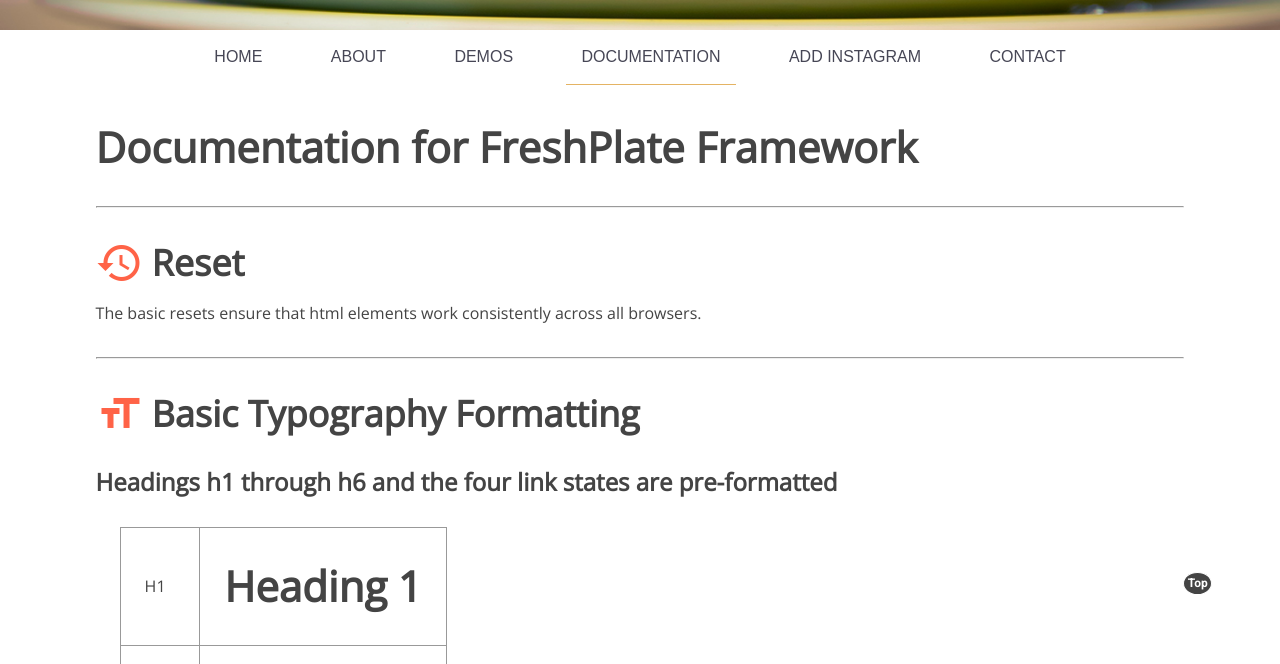
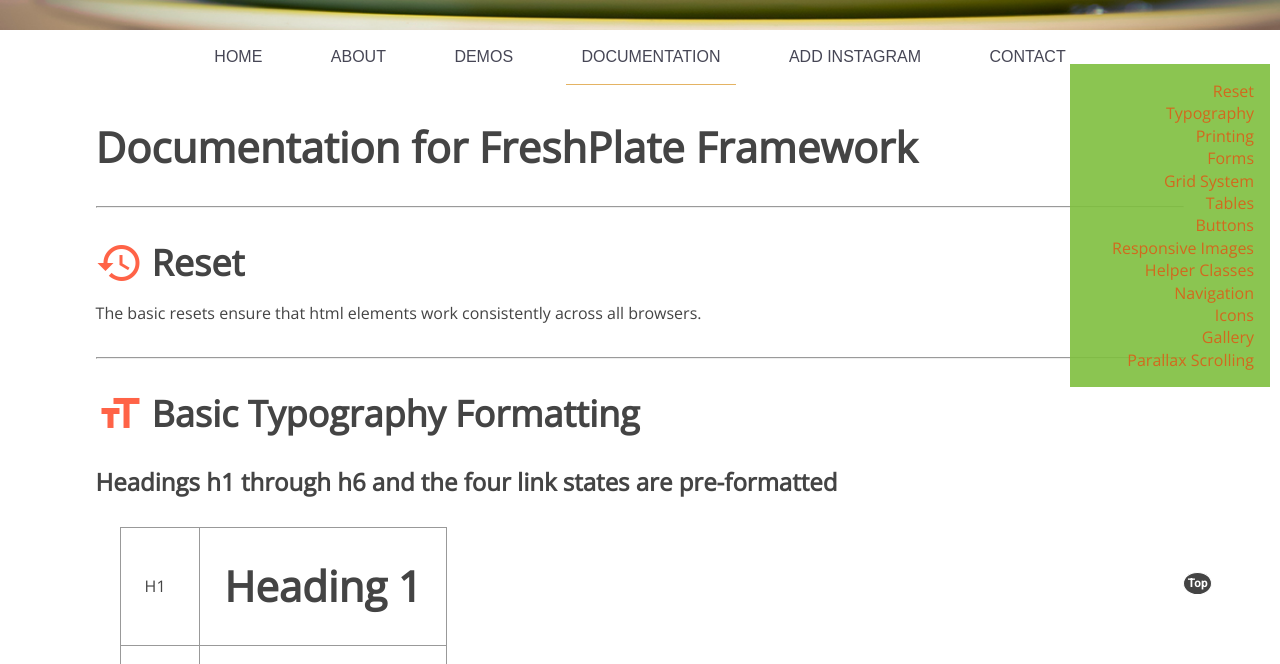
Before and after one commit to uspsureshot/FreshPlate-Web, a plain HTML site: page pages/documents.html in a window 1280 px wide. Shown: the part 136-800 px from the top of the page. Drawn offline with nearby package versions, Linux system fonts and the light colour scheme; a web font is replaced by a local one.

Commit message:
added toc to doc page

```diff
--- a/css/mystyles.css
+++ b/css/mystyles.css
@@ -70,6 +70,13 @@ footer h6 {
 .demo {
 	margin-top: 12px;
 }
+.doc-toc {
+  margin: 0 auto;
+}
+.doc-toc ul {
+  padding: 1em;
+  max-width: 350px;
+}
 .hm {
     margin-left: 1.5rem;
 }
@@ -108,3 +115,16 @@ footer h6 {
 .wide {
 	width: 100%;
 }
+@media screen and (min-width: 768px){
+  .doc-toc h2 {
+    display: none;
+  }
+  .doc-toc {
+    top: 200px;
+    right: 10px;
+    position: fixed;
+    width: 200px;
+    text-align: right;
+    background-color: rgba(127, 191, 63, 0.9);
+  }
+}
--- a/pages/documents.html
+++ b/pages/documents.html
@@ -44,14 +44,33 @@
         <h1>Documentation for FreshPlate Framework</h1>
     </header>
 	<hr>
+
+    <section class="doc-toc">
+      <h2><span class="material-icons mainDocs">toc</span>Table of Contents</h2>
+      <ul>
+        <li><a href="#reset">Reset</a></li>
+        <li><a href="#type">Typography</a></li>
+        <li><a href="#printer">Printing</a></li>
+        <li><a href="#forms">Forms</a></li>
+        <li><a href="#grid">Grid System</a></li>
+        <li><a href="#tables">Tables</a></li>
+        <li><a href="#buttons">Buttons</a></li>
+        <li><a href="#responsiveImg">Responsive Images</a></li>
+        <li><a href="#helperClasses">Helper Classes</a></li>
+        <li><a href="#navigation">Navigation</a></li>
+        <li><a href="#icons">Icons</a></li>
+        <li><a href="#gallery">Gallery</a></li>
+        <li><a href="#parallax">Parallax Scrolling</a></li>
+      </ul>
+    </section>
     <section>
 
-        <h2><span class="material-icons mainDocs">history</span>Reset</h2>
+        <h2 id="reset"><span class="material-icons mainDocs">history</span>Reset</h2>
         <p>The basic resets ensure that html elements work consistently across all browsers. </p>
     </section>
 <hr>
     <section>
-        <h2><span class="material-icons mainDocs">format_size</span>Basic Typography Formatting</h2>
+        <h2 id="type"><span class="material-icons mainDocs">format_size</span>Basic Typography Formatting</h2>
 
         <h4 class="typog">Headings h1 through h6 and the four link states are pre-formatted</h4>
         <table class="border">
@@ -161,7 +180,7 @@
     </section>
 <hr>
     <section>
-        <h2><span class="material-icons mainDocs">invert_colors_off</span>No Print/Print Only</h2>
+        <h2 id="printer"><span class="material-icons mainDocs">invert_colors_off</span>No Print/Print Only</h2>
         <table>
             <tr>
                 <td>noPrint</td>
@@ -175,7 +194,7 @@
     </section>
 <hr>
     <section>
-        <h2><span class="material-icons mainDocs">assignment</span>Forms</h2> You can use the following classes to customize the look of your form input areas.
+        <h2 id="forms"><span class="material-icons mainDocs">assignment</span>Forms</h2> You can use the following classes to customize the look of your form input areas.
         <table>
             <tr>
                 <td>
@@ -242,7 +261,7 @@
     </section>
 <hr>
     <section>
-        <h2><span class="material-icons mainDocs">border_all</span>Grid System</h2>
+        <h2 id="grid"><span class="material-icons mainDocs">border_all</span>Grid System</h2>
         <p>The grid system in the FreshPlate framework is based on 960px wide grid divided into 12 columns. All rows are wrapped in a 'div'. All columns are wrapped in a 'row' and add up to 12. The grid acts responsively with the following breakpoints:
         </p>
 
@@ -269,7 +288,7 @@
     </section>
 <hr>
     <section>
-        <h2><span class="material-icons mainDocs">view_module</span>Tables</h2>
+        <h2 id="tables"><span class="material-icons mainDocs">view_module</span>Tables</h2>
         <table>
             <tr>
                 <td>.border</td>
@@ -402,7 +421,7 @@
     </section>
 <hr>
     <section>
-        <h2><span class="material-icons mainDocs">radio_button_checked</span>Buttons</h2>
+        <h2 id="buttons"><span class="material-icons mainDocs">radio_button_checked</span>Buttons</h2>
         <table>
             <tr>
                 <td>
@@ -488,7 +507,7 @@
     </section>
 <hr>
     <section>
-        <h2><span class="material-icons mainDocs">photo_size_select_large</span>Responsive Images</h2>
+        <h2 id="responsiveImg"><span class="material-icons mainDocs">photo_size_select_large</span>Responsive Images</h2>
         <table>
             <tr>
                 <td>.responsiveImg</td>
@@ -499,7 +518,7 @@
     </section>
 <hr>
     <section>
-        <h2><span class="material-icons mainDocs">lightbulb_outline</span>Helper Classes</h2>
+        <h2 id="helperClasses"><span class="material-icons mainDocs">lightbulb_outline</span>Helper Classes</h2>
         <p>Fresh Plate includes a number of helper classes beyond the usual quick floats and clear fix. To create bold text, for example, add the class ‘bold’, and to create italicized text, add the class ‘italic’.</p>
 
         <table>
@@ -562,7 +581,7 @@
     </section>
 <hr>
     <section>
-        <h2><span class="material-icons mainDocs">storage</span>Navigation</h2>
+        <h2 id="navigation"><span class="material-icons mainDocs">storage</span>Navigation</h2>
         <p>The following snippet of code is a basic navbar you can follow to add responsive navigation to any page. For smaller screens, a hamburger menu icon will appear on the top left that you can toggle to open/show the menu links.</p>
         <h5>HTML:</h5>
         <code>
@@ -651,8 +670,8 @@
     </section>
 <hr>
     <section>
-        <h2><span class="material-icons mainDocs">account_circle</span>Icons</h2>
-        <p>Freshplate provides an icon set imported from Material Design Icons. To use, simply add the 'material-icons' class to an element of your choice and specify what kind of icon you want to use within the tag.</p>
+        <h2 id="icons"><span class="material-icons mainDocs">account_circle</span>Icons</h2>
+        <p>Freshplate provides an icon set imported from <a href="https://material.io/icons/">Material Design Icons</a>. To use, simply add the 'material-icons' class to an element of your choice and specify what kind of icon you want to use within the tag.</p>
         <button type="button" class="btnFlat material-icons">alarm</button>
         <h5>HTML:</h5>
         <code>
@@ -661,7 +680,7 @@
     </section>
 <hr>
     <section>
-        <h2><span class="material-icons mainDocs">view_carousel</span>Gallery</h2>
+        <h2 id="gallery"><span class="material-icons mainDocs">view_carousel</span>Gallery</h2>
         <h4>Automatic Slideshow</h4>
         <p>The Carousel is an automatic slideshow which is set to auto-rotate images in a frame with a 2 second pause. The images in carousel need to be optimized to 300x300 px squares. To call the carousel, just create a div with a class of “auto_slideshow”. Add the optmized images in an un-ordered list.</p>
 
@@ -711,7 +730,7 @@
     </section>
 <hr>
     <section>
-        <h2><span class="material-icons mainDocs">move_to_inbox</span>Parallax Scrolling</h2>
+        <h2 id="parallax"><span class="material-icons mainDocs">move_to_inbox</span>Parallax Scrolling</h2>
         <p>To have a background-image have a parallax effect for a section, simply add the class=”parallax” to that component like below. Then add the background-image for that section in your own style.</p>
         <table>
             <tr>
```
